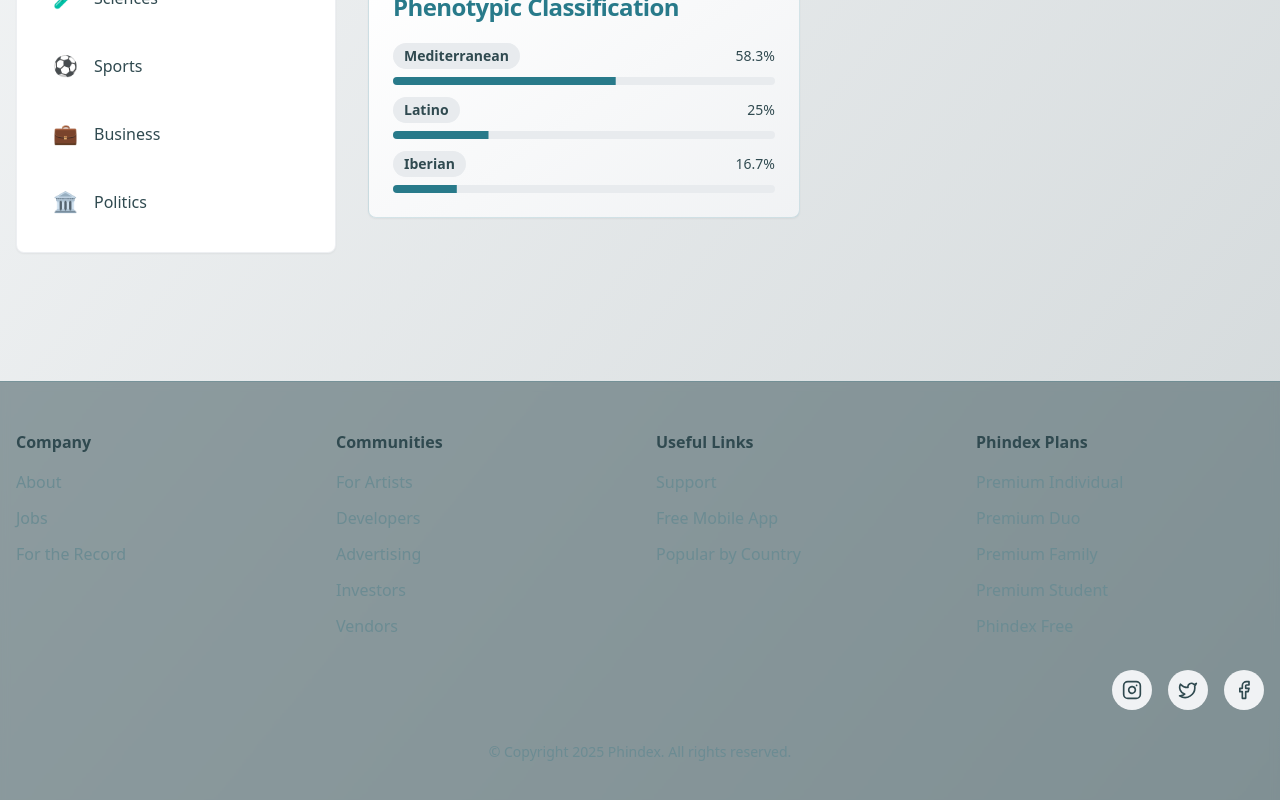
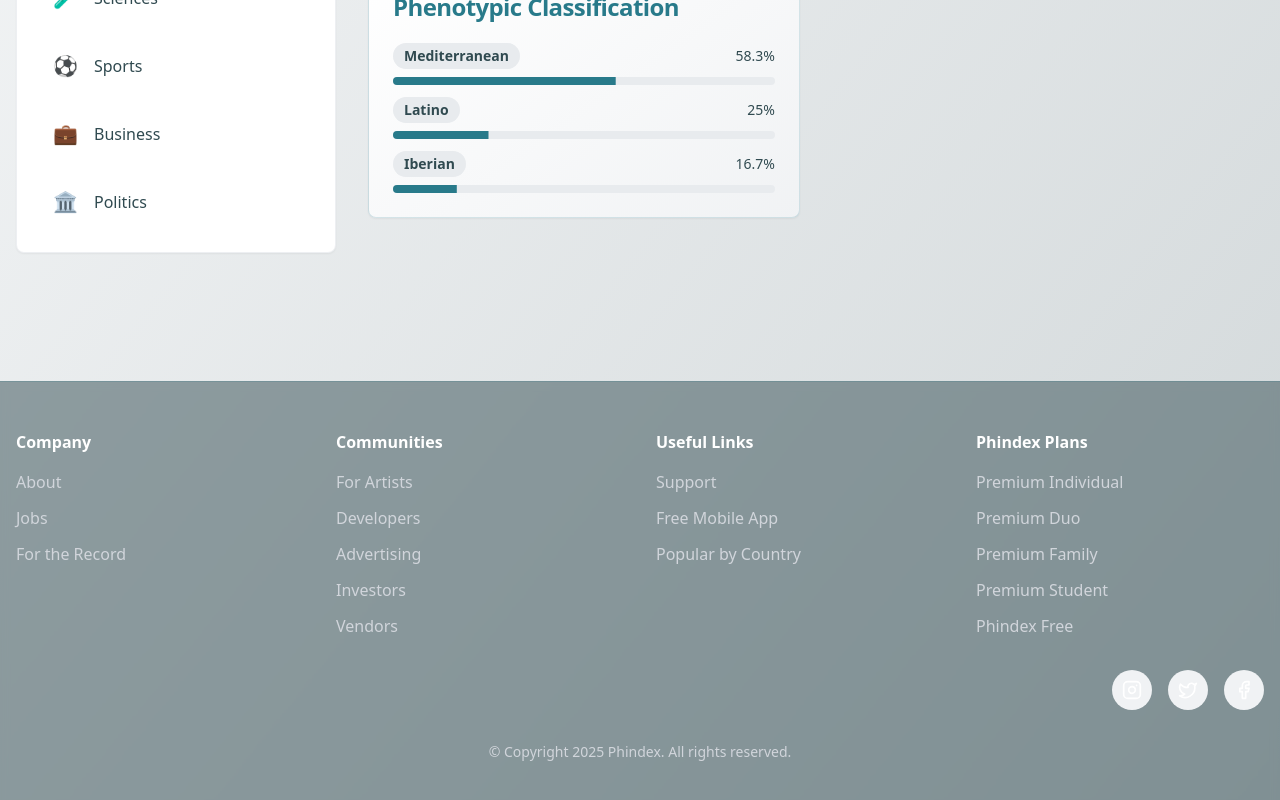
Before and after one commit to carlosleonnard/fisionomia-social-hub, a React (Vite) app: page /profile/1 in a window 1280 px wide. Shown: the part 784-1584 px from the top of the page. Built offline with nearby package versions, Linux system fonts and the light colour scheme.

Commit message:
Change text color to white
Adjusted text color to a more legible, near-white shade.

```diff
--- a/src/components/Footer.tsx
+++ b/src/components/Footer.tsx
@@ -7,45 +7,45 @@ export const Footer = () => {
         <div className="grid grid-cols-1 md:grid-cols-4 gap-8 mb-8">
           {/* Company */}
           <div>
-            <h3 className="font-semibold text-foreground mb-4">Company</h3>
+            <h3 className="font-semibold text-white mb-4">Company</h3>
             <ul className="space-y-3">
-              <li><a href="/about" className="text-muted-foreground hover:text-foreground transition-colors">About</a></li>
-              <li><a href="/jobs" className="text-muted-foreground hover:text-foreground transition-colors">Jobs</a></li>
-              <li><a href="/record" className="text-muted-foreground hover:text-foreground transition-colors">For the Record</a></li>
+              <li><a href="/about" className="text-gray-300 hover:text-white transition-colors">About</a></li>
+              <li><a href="/jobs" className="text-gray-300 hover:text-white transition-colors">Jobs</a></li>
+              <li><a href="/record" className="text-gray-300 hover:text-white transition-colors">For the Record</a></li>
             </ul>
           </div>
 
           {/* Communities */}
           <div>
-            <h3 className="font-semibold text-foreground mb-4">Communities</h3>
+            <h3 className="font-semibold text-white mb-4">Communities</h3>
             <ul className="space-y-3">
-              <li><a href="/artists" className="text-muted-foreground hover:text-foreground transition-colors">For Artists</a></li>
-              <li><a href="/developers" className="text-muted-foreground hover:text-foreground transition-colors">Developers</a></li>
-              <li><a href="/advertising" className="text-muted-foreground hover:text-foreground transition-colors">Advertising</a></li>
-              <li><a href="/investors" className="text-muted-foreground hover:text-foreground transition-colors">Investors</a></li>
-              <li><a href="/vendors" className="text-muted-foreground hover:text-foreground transition-colors">Vendors</a></li>
+              <li><a href="/artists" className="text-gray-300 hover:text-white transition-colors">For Artists</a></li>
+              <li><a href="/developers" className="text-gray-300 hover:text-white transition-colors">Developers</a></li>
+              <li><a href="/advertising" className="text-gray-300 hover:text-white transition-colors">Advertising</a></li>
+              <li><a href="/investors" className="text-gray-300 hover:text-white transition-colors">Investors</a></li>
+              <li><a href="/vendors" className="text-gray-300 hover:text-white transition-colors">Vendors</a></li>
             </ul>
           </div>
 
           {/* Useful Links */}
           <div>
-            <h3 className="font-semibold text-foreground mb-4">Useful Links</h3>
+            <h3 className="font-semibold text-white mb-4">Useful Links</h3>
             <ul className="space-y-3">
-              <li><a href="/support" className="text-muted-foreground hover:text-foreground transition-colors">Support</a></li>
-              <li><a href="/mobile" className="text-muted-foreground hover:text-foreground transition-colors">Free Mobile App</a></li>
-              <li><a href="/country" className="text-muted-foreground hover:text-foreground transition-colors">Popular by Country</a></li>
+              <li><a href="/support" className="text-gray-300 hover:text-white transition-colors">Support</a></li>
+              <li><a href="/mobile" className="text-gray-300 hover:text-white transition-colors">Free Mobile App</a></li>
+              <li><a href="/country" className="text-gray-300 hover:text-white transition-colors">Popular by Country</a></li>
             </ul>
           </div>
 
           {/* Phindex Plans */}
           <div>
-            <h3 className="font-semibold text-foreground mb-4">Phindex Plans</h3>
+            <h3 className="font-semibold text-white mb-4">Phindex Plans</h3>
             <ul className="space-y-3">
-              <li><a href="/premium-individual" className="text-muted-foreground hover:text-foreground transition-colors">Premium Individual</a></li>
-              <li><a href="/premium-duo" className="text-muted-foreground hover:text-foreground transition-colors">Premium Duo</a></li>
-              <li><a href="/premium-family" className="text-muted-foreground hover:text-foreground transition-colors">Premium Family</a></li>
-              <li><a href="/premium-student" className="text-muted-foreground hover:text-foreground transition-colors">Premium Student</a></li>
-              <li><a href="/free" className="text-muted-foreground hover:text-foreground transition-colors">Phindex Free</a></li>
+              <li><a href="/premium-individual" className="text-gray-300 hover:text-white transition-colors">Premium Individual</a></li>
+              <li><a href="/premium-duo" className="text-gray-300 hover:text-white transition-colors">Premium Duo</a></li>
+              <li><a href="/premium-family" className="text-gray-300 hover:text-white transition-colors">Premium Family</a></li>
+              <li><a href="/premium-student" className="text-gray-300 hover:text-white transition-colors">Premium Student</a></li>
+              <li><a href="/free" className="text-gray-300 hover:text-white transition-colors">Phindex Free</a></li>
             </ul>
           </div>
         </div>
@@ -54,19 +54,19 @@ export const Footer = () => {
         <div className="flex justify-end mb-8">
           <div className="flex gap-4">
             <a href="#" className="w-10 h-10 bg-muted rounded-full flex items-center justify-center hover:bg-accent transition-colors">
-              <Instagram className="w-5 h-5 text-foreground" />
+              <Instagram className="w-5 h-5 text-white" />
             </a>
             <a href="#" className="w-10 h-10 bg-muted rounded-full flex items-center justify-center hover:bg-accent transition-colors">
-              <Twitter className="w-5 h-5 text-foreground" />
+              <Twitter className="w-5 h-5 text-white" />
             </a>
             <a href="#" className="w-10 h-10 bg-muted rounded-full flex items-center justify-center hover:bg-accent transition-colors">
-              <Facebook className="w-5 h-5 text-foreground" />
+              <Facebook className="w-5 h-5 text-white" />
             </a>
           </div>
         </div>
 
         {/* Copyright */}
-        <div className="text-center text-sm text-muted-foreground">
+        <div className="text-center text-sm text-gray-300">
           © Copyright 2025 Phindex. All rights reserved.
         </div>
       </div>
```
